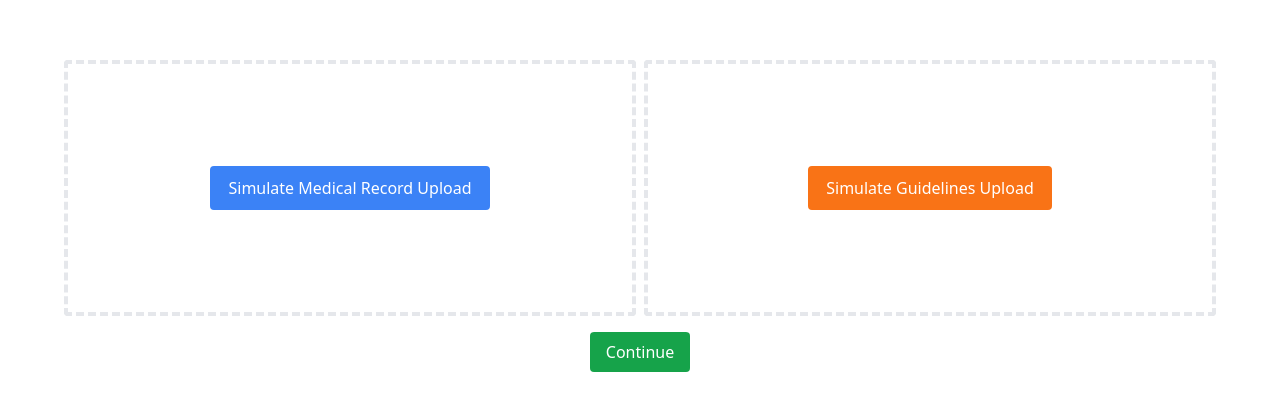
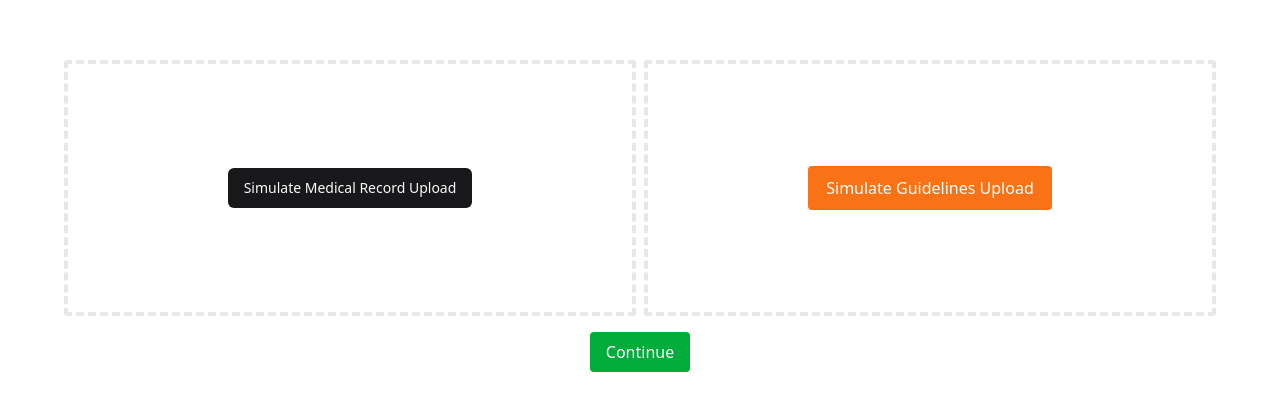
Before and after one commit to cohelm/product-engineer-starter, a Next.js app in the folder frontend/: page /dashboard in a window 1280 px wide. Shown: the part 176-586 px from the top of the page. Built offline with nearby package versions, Linux system fonts and the light colour scheme.

Commit message:
feat/style: medical record upload

```diff
--- a/frontend/components/medical-record-upload/index.tsx
+++ b/frontend/components/medical-record-upload/index.tsx
@@ -3,31 +3,61 @@
 import { useDashboard } from "@/context/dashboard-context";
 import classNames from "classnames";
 import { FaCheck } from "react-icons/fa";
+import { Button } from "../ui/button";
+import { useEffect, useState } from "react";
+import { Loader2 } from "lucide-react";
 
 export default function MedicalRecordUpload() {
+    const { isLoading, simulateUpload, medicalRecord } = useMedicalRecordUpload();
+
+    const buttonClass = classNames({
+        "bg-green-500": medicalRecord,
+        "hover:bg-green-600": medicalRecord
+    });
+
+    const uploadButtonText = isLoading ? (
+        <>
+            <Loader2 className="w-4 h-4 mr-3 animate-spin" />
+            <span>Uploading...</span>
+        </>
+    ) : medicalRecord ? (
+        <span className="flex flex-row gap-1 items-center">
+            <FaCheck />
+            <span>Medical Record Uploaded</span>
+        </span>
+    ) : (
+        <span>Simulate Medical Record Upload</span>
+    );
+
+    return (
+        <div className="w-1/2 h-64 border-4 border-gray-200 border-dashed rounded flex flex-row items-center justify-center">
+            <Button disabled={isLoading} className={buttonClass} onClick={simulateUpload}>
+                {uploadButtonText}
+            </Button>
+        </div>
+    );
+}
+
+// hook to simulate medical record upload
+function useMedicalRecordUpload() {
     const { medicalRecord, setMedicalRecord } = useDashboard();
+    const [isLoading, setIsLoading] = useState(false);
 
-    const handleClick = () => {
+    const simulateUpload = async () => {
+        setIsLoading(true);
+        await new Promise((resolve) => setTimeout(resolve, 3000));
         setMedicalRecord({ url: "/assets/medical-record.pdf" });
-    }
+    };
 
-    return(
-        <div className="w-1/2 h-64 border border-4 border-gray-200 border-dashed rounded flex flex-row items-center justify-center">
-            <button
-                className={classNames(
-                    "text-white font-medium py-2 px-4 rounded border border-2",
-                    medicalRecord === null ? "bg-blue-500 border-blue-500" : "border-transparent text-green-600"
-                )}
-                onClick={handleClick}
-            >
-                {medicalRecord === null && (<span>Simulate Medical Record Upload</span>)}
-                {medicalRecord !== null && (
-                    <span className="text-green-600 flex flex-row gap-1 items-center">
-                        <FaCheck />
-                        <span>Medical Record Uploaded</span>
-                    </span>
-                )}
-            </button>
-        </div>
-    )
+    /*
+        Since setState is async, we need to wait for the state to update before we can set isLoading to false
+        Normally we would use a lib like react-query for real data fetching that has built-in loading states, caching, etc.
+    */
+    useEffect(() => {
+        if (medicalRecord) {
+            setIsLoading(false);
+        }
+    }, [medicalRecord]);
+
+    return { isLoading, simulateUpload, medicalRecord };
 }
--- /dev/null
+++ b/frontend/components/ui/button.tsx
@@ -0,0 +1,56 @@
+import * as React from "react"
+import { Slot } from "@radix-ui/react-slot"
+import { cva, type VariantProps } from "class-variance-authority"
+
+import { cn } from "@/lib/utils"
+
+const buttonVariants = cva(
+  "inline-flex items-center justify-center whitespace-nowrap rounded-md text-sm font-medium ring-offset-background transition-colors focus-visible:outline-none focus-visible:ring-2 focus-visible:ring-ring focus-visible:ring-offset-2 disabled:pointer-events-none disabled:opacity-50",
+  {
+    variants: {
+      variant: {
+        default: "bg-primary text-primary-foreground hover:bg-primary/90",
+        destructive:
+          "bg-destructive text-destructive-foreground hover:bg-destructive/90",
+        outline:
+          "border border-input bg-background hover:bg-accent hover:text-accent-foreground",
+        secondary:
+          "bg-secondary text-secondary-foreground hover:bg-secondary/80",
+        ghost: "hover:bg-accent hover:text-accent-foreground",
+        link: "text-primary underline-offset-4 hover:underline",
+      },
+      size: {
+        default: "h-10 px-4 py-2",
+        sm: "h-9 rounded-md px-3",
+        lg: "h-11 rounded-md px-8",
+        icon: "h-10 w-10",
+      },
+    },
+    defaultVariants: {
+      variant: "default",
+      size: "default",
+    },
+  }
+)
+
+export interface ButtonProps
+  extends React.ButtonHTMLAttributes<HTMLButtonElement>,
+    VariantProps<typeof buttonVariants> {
+  asChild?: boolean
+}
+
+const Button = React.forwardRef<HTMLButtonElement, ButtonProps>(
+  ({ className, variant, size, asChild = false, ...props }, ref) => {
+    const Comp = asChild ? Slot : "button"
+    return (
+      <Comp
+        className={cn(buttonVariants({ variant, size, className }))}
+        ref={ref}
+        {...props}
+      />
+    )
+  }
+)
+Button.displayName = "Button"
+
+export { Button, buttonVariants }
--- a/frontend/tailwind.config.ts
+++ b/frontend/tailwind.config.ts
@@ -35,7 +35,10 @@
                     900: "#000000",
                     950: "#000000"
                 },
-
+                green: {
+                    500: "#00952D",
+                    600: "#00AC3A"
+                },
                 border: "hsl(var(--border))",
                 input: "hsl(var(--input))",
                 ring: "hsl(var(--ring))",
```
